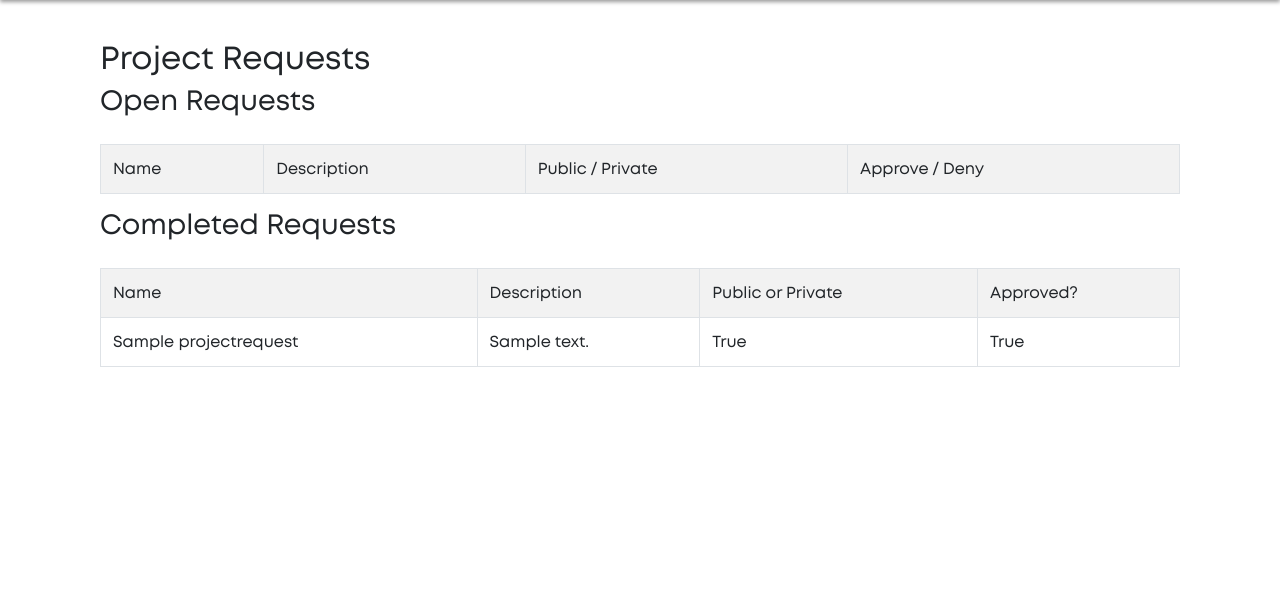
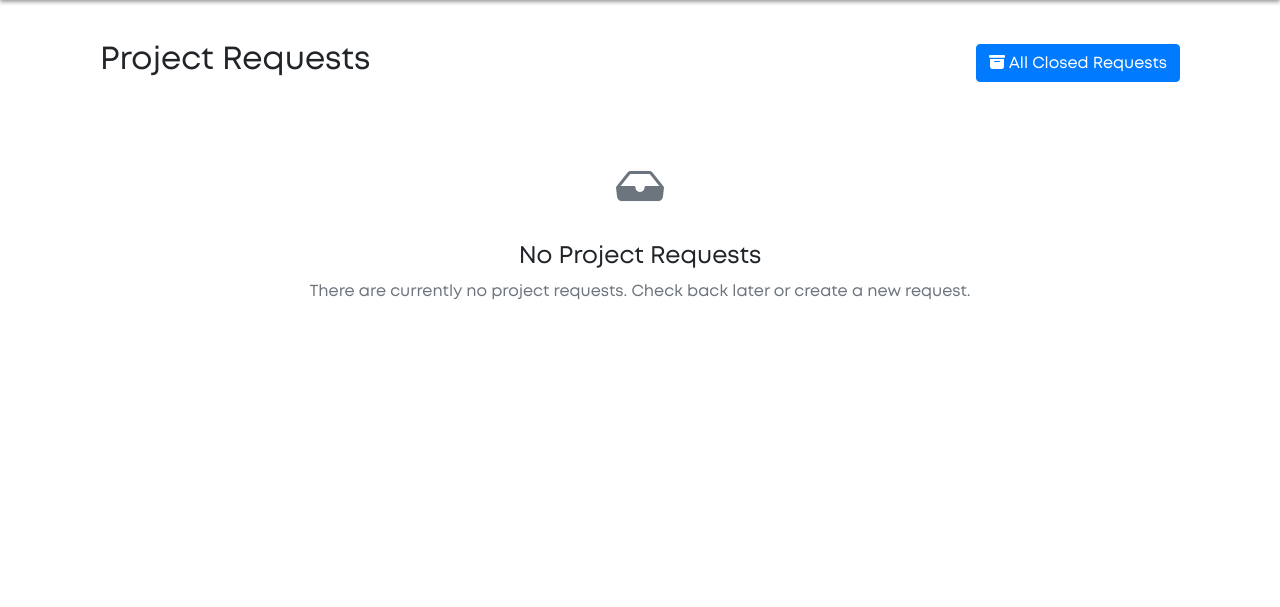
Before and after one commit to DiscoverCCRI/portal_v1, a Django app: page /projects/project_requests in a window 1280 px wide. Shown: the part 66-673 px from the top of the page. Run offline with Django 3.2, Linux system fonts and the light colour scheme; a user stored in the database is signed in; tables that the repository leaves empty hold one stand-in row (values such as "Sample post"); lists and menus that the app fills with data are empty; parts of the project's set-up code (start-up, migrations or seed data) failed here and were passed over; some libraries are stand-ins or nearby versions.

Commit message:
New Design for Project Request

```diff
--- a/projects/urls.py
+++ b/projects/urls.py
@@ -6,7 +6,7 @@ from experiments import views
 from .views import (project_create, project_delete, project_detail,
                     project_join, project_requests, project_update,
                     project_update_members, project_update_owners, projects,
-                    request_project)
+                    request_project, completed_project_requests)
 
 urlpatterns = [
     path("", projects, name="projects"),
@@ -27,5 +27,6 @@ urlpatterns = [
     path("<uuid:project_uuid>/delete", project_delete, name="project_delete"),
     path("", include(("experiments.urls", "experiments"), namespace="experiments")),
     path("project_requests", project_requests, name="project_requests"),
+    path("completed_project_requests", completed_project_requests, name="completed_project_requests"),
     path("request", request_project, name="project_request"),
 ]
--- a/projects/views.py
+++ b/projects/views.py
@@ -778,3 +778,16 @@ def project_requests(request):
         "project_requests.html",
         {"ou_reqs": open_u_reqs, "cu_reqs": closed_u_reqs},
     )
+
+def completed_project_requests(request):
+    closed_u_reqs = ProjectRequest.objects.filter(is_completed=True).order_by(
+        "-created_date"
+    )
+
+    return render(
+        request,
+        "completed_project_requests.html",
+        {
+            "cu_reqs": closed_u_reqs
+        }
+    )
--- a/templates/projects/project_requests.html
+++ b/templates/projects/project_requests.html
@@ -4,10 +4,14 @@
 {% block content %}
     {% if user.is_authenticated and user.is_project_manager or user.is_authenticated and user.is_site_admin %}
         <div class="container">
-            <div class="d-flex flex-row align-items-center justify-content-between">
-                <h2>Project Requests</h2>
+            <div class="d-flex justify-content-between align-items-center">
+                <h2 class="fw-bold">Project Requests</h2>
+                <button class="btn btn-primary">
+                    <i class="bi bi-archive-fill me-2"></i>
+                    <a href="{% url 'completed_project_requests' %}" class="unlink">All Closed Requests</a>
+                </button>
             </div>
-            <h3>Open Requests</h3>
+            {% if ou_reqs %}
                 <form action="#" method="post">
                         {% csrf_token %}
                         <table class="table table-striped table-bordered mt-4">
@@ -36,23 +40,13 @@
                             {% endfor %}
                         </table>
                 </form>
-            <h3>Completed Requests</h3>
-            <table class="table table-striped table-bordered mt-4">
-                <tr>
-                    <th>Name</th>
-                    <th>Description</th>
-                    <th>Public or Private</th>
-                    <th>Approved?</th>
-                </tr>
-                {% for pr in cu_reqs %}
-                    <tr>
-                        <td>{{ pr.name }}</td>
-                        <td>{{ pr.description }}</td>
-                        <td>{{ pr.is_public }}</td>
-                        <td>{{ pr.is_approved }}</td>
-                    </tr>
-                {% endfor %}
-            </table>
+            {% else %}
+                <div class="container text-center my-5">
+                    <i class="bi bi-inbox-fill" style="font-size: 3rem; color: #6c757d;"></i>
+                    <h4 class="mt-3">No Project Requests</h4>
+                    <p class="text-muted">There are currently no project requests. Check back later or create a new request.</p>
+                </div>
+            {% endif %}
         </div>
     {% else %}
         <div class="container">
```
Also changed, not shown: templates/projects/completed_project_requests.html (added, +35 -0 lines), templates/projects/projects.html (+4 -4 lines), templates/resources/resources.html (+14 -10 lines). Lines whose indentation alone changed are shown as unchanged.
